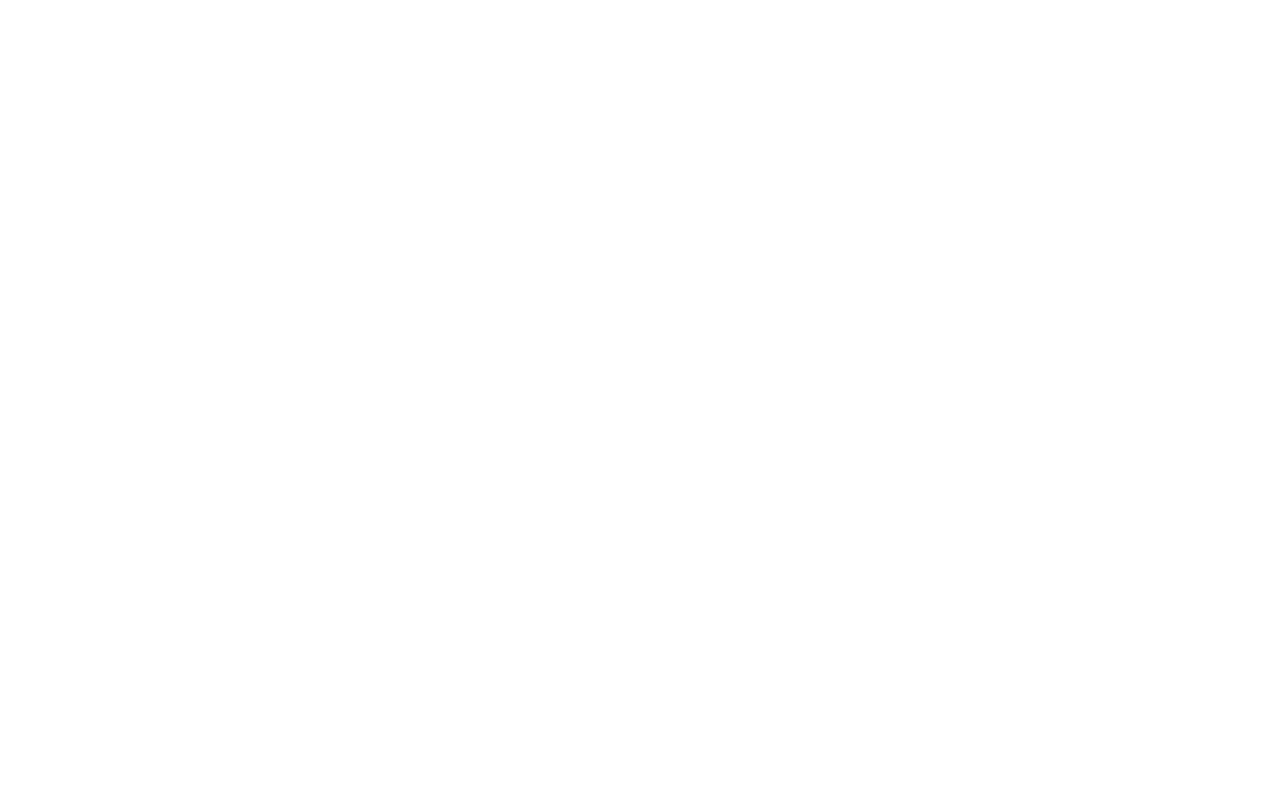
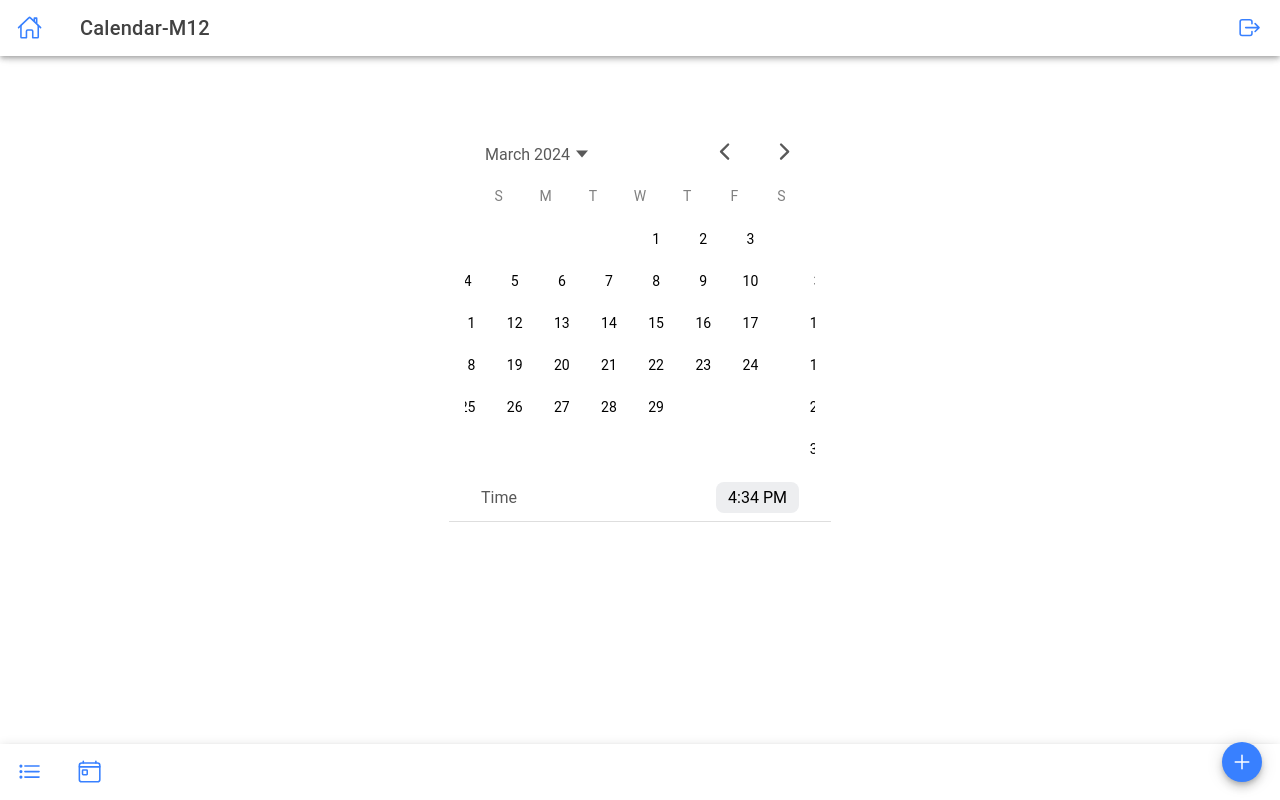
Before and after one commit to jaycebeck/M12-Test, a React (Vite) app: page /calendar-view in a window 1280 px wide. Built offline with nearby package versions, Linux system fonts and the light colour scheme.

Commit message:
Final edits for today

```diff
--- a/src/App.tsx
+++ b/src/App.tsx
@@ -43,6 +43,7 @@
 
 /* Theme variables */
 import './theme/variables.css';
+import CalendarView from './pages/CalendarView';
 
 setupIonicReact();
 
@@ -53,6 +54,7 @@
         <Route path="/home" component={Home} />
         <Route path="/todos" component={ToDos} />
         <Route path="/create-todo" component={CreateToDo} />
+        <Route path="/calendar-view" component={CalendarView} />
         <Redirect exact from="/" to="/home" />
       </IonRouterOutlet>
     </IonReactRouter>
--- a/src/components/AddToDo.tsx
+++ b/src/components/AddToDo.tsx
@@ -1,14 +1,20 @@
 import React from 'react';
-import { IonFab, IonFabButton, IonIcon } from '@ionic/react';
+import { IonFab, IonFabButton, IonIcon, IonRouterLink } from '@ionic/react';
 import { add } from 'ionicons/icons';
+import CreateToDo from '../pages/CreateToDo';
 
 function AddToDoButton() {
+    const addToDo = () => {
+        return <CreateToDo />;
+    };
     return (
         <IonFab slot='fixed' vertical="bottom" horizontal="end">
-            <IonFabButton size='small'>
-                <IonIcon icon={add}></IonIcon>
-            </IonFabButton>
-        </IonFab>
+        <IonRouterLink href="../create-todo">
+          <IonFabButton size='small'>
+            <IonIcon icon={add} />
+          </IonFabButton>
+        </IonRouterLink>
+      </IonFab>
     );
 }
 export default AddToDoButton;
--- a/src/components/Calendar.tsx
+++ b/src/components/Calendar.tsx
@@ -29,7 +29,12 @@
         let day = 1;
         let rowCount = 0;
 
-        // Fill up days before the start of the month
+        const handleDayClick = (clickedDay: number) => {
+          const selectedDate = new Date(currentDate.getFullYear(), currentDate.getMonth(), clickedDay);
+          console.log('Selected date:', selectedDate);
+          // You can perform any action here when a day is clicked
+        };
+
         for (let i = 0; i < 6; i++) {
           const cols = [];
           for (let j = 0; j < 7; j++) {
@@ -37,7 +42,12 @@
               cols.push(<IonCol key={`empty-${i}-${j}`} />);
             } else {
               cols.push(
-                        <IonCol key={`day-${day}`} className="ion-text-center">
+                <IonCol
+                  key={`day-${day}`}
+                  className="ion-text-center"
+                  onClick={() => handleDayClick(day)}
+                  style={{ cursor: 'pointer' }}
+                >
                   {day}
                 </IonCol>
               );
--- /dev/null
+++ b/src/components/Footer.tsx
@@ -0,0 +1,21 @@
+import React from 'react';
+import { IonButton, IonFooter, IonIcon, IonToolbar } from '@ionic/react';
+import { listOutline, todayOutline } from 'ionicons/icons';
+
+function Footer() {
+    return (
+        <>
+            <IonFooter>
+                <IonToolbar slot='fixed'>
+                    <IonButton fill='clear' href='../todos'>
+                        <IonIcon slot="icon-only" icon={listOutline}></IonIcon>
+                    </IonButton>
+                    <IonButton fill='clear' href='../calendar-view'>
+                        <IonIcon slot="icon-only" icon={todayOutline}></IonIcon>
+                    </IonButton>
+                </IonToolbar>
+            </IonFooter>
+        </>
+    );
+}
+export default Footer;
--- /dev/null
+++ b/src/pages/CalendarView.css
@@ -0,0 +1,9 @@
+
+
+.calendar-container {
+    display: grid;
+    align-items: center;
+    justify-content: center;
+    width: 100%;
+    height: 100%;
+}
--- /dev/null
+++ b/src/pages/CalendarView.tsx
@@ -0,0 +1,30 @@
+import { IonButton, IonContent, IonDatetime, IonItem, IonPage } from '@ionic/react';
+import './Home.css';
+import Header from '../components/Header';
+import Calendar from '../components/Calendar';
+import Footer from '../components/Footer';
+import AddToDoButton from '../components/AddToDo';
+import { useState } from 'react';
+import './CalendarView.css'
+
+const CalendarView: React.FC = () => {
+    const [selectedDate, setSelectedDate] = useState<string>('');
+
+    const handleDateChange = (event: CustomEvent) => {
+        setSelectedDate(event.detail.value);
+    };
+    const handleSubmit = () => {
+        // Handle form submission here
+        console.log('Selected Date:', selectedDate);
+    };
+    return (
+        <IonPage>
+            <Header />
+            <IonItem className='calendar-container'><IonDatetime /></IonItem>
+            <AddToDoButton />
+            <Footer />
+        </IonPage>
+    );
+};
+
+export default CalendarView;
--- a/src/pages/Home.tsx
+++ b/src/pages/Home.tsx
@@ -2,14 +2,14 @@
 import './Home.css';
 import Header from '../components/Header';
 import Calendar from '../components/Calendar';
-import { CapacitorCookies } from '@capacitor/core';
+import Footer from '../components/Footer';
 
 const Home: React.FC = () => {
   return (
     <IonPage>
       <Header />
-        <IonText><h1>Home Page</h1></IonText>
-      <Calendar />
+      <IonContent><IonText><h1>Home Page</h1></IonText></IonContent>
+      <Footer />
     </IonPage>
   );
 };
--- a/src/pages/ToDos.tsx
+++ b/src/pages/ToDos.tsx
@@ -5,6 +5,7 @@
 import { add } from "ionicons/icons";
 import Header from "../components/Header";
 import CreateToDo from "./CreateToDo";
+import Footer from "../components/Footer";
 
 
 function ToDos() {
@@ -56,19 +57,10 @@
       description: 'If you are looking for a great island to visit in 2022, here are 10 of the best.'
     }
   ];
-  const addToDo = () => {
-    return <CreateToDo />;
-  };
 
   return (
     <IonPage>
       <Header />
-      <IonFab slot='fixed' vertical="bottom" horizontal="end">
-        <IonFabButton size='small' onClick={addToDo}>
-          <IonIcon icon={add} />
-          <IonRouterLink href="../create-todo" />
-        </IonFabButton>
-      </IonFab>
       <IonList className="list-margin">
         {posts.map((post) => (
           <IonItem
@@ -85,6 +77,8 @@
           </IonItem>
         ))}
       </IonList>
+      <AddToDoButton />
+      <Footer />
     </IonPage>
   );
 }
```
Lines whose indentation alone changed are shown as unchanged.
